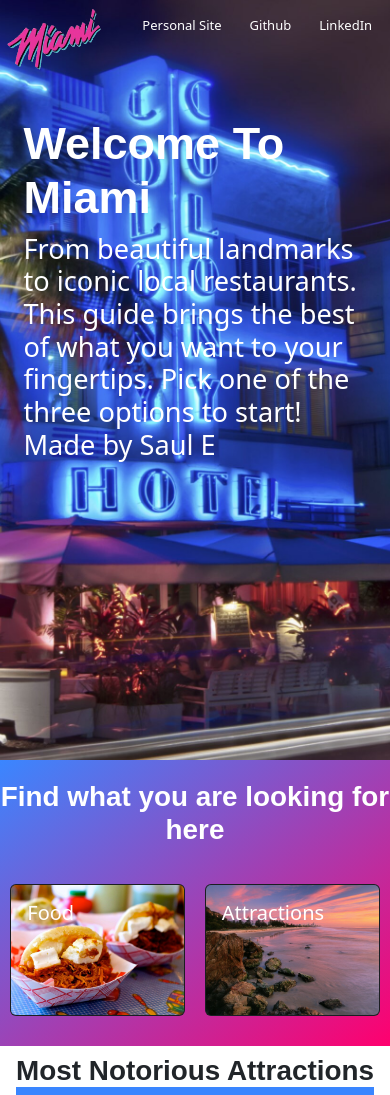
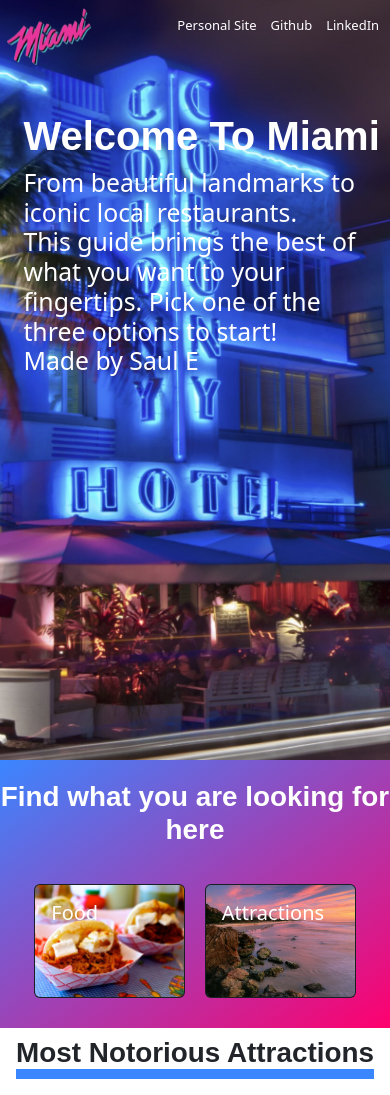
Before and after one commit to SaulEspinoza7/ultimate-miami-guide, a React (Vite) app: page / in a window 390 px wide. Shown: the top 1095 px of the page. Built offline with nearby package versions, Linux system fonts and the light colour scheme.

Commit message:
responsive-first-fix

```diff
--- a/src/styles/Home.css
+++ b/src/styles/Home.css
@@ -172,20 +172,25 @@ h1 {
 
 @media (max-width: 500px) {
   nav img {
-    width: 100px;
-    height: 70px;
+    width: 90px;
+    height: 65px;
   }
 
   .home-intro nav ul li {
-    padding: 12px 14px;
+    padding: 12px 7px;
     font-size: 13px;
   }
   nav ul {
     padding-left: 0;
   }
 
+  .welcome-text h1 {
+    font-size: 40px;
+  }
+
   .welcome-text h2 {
     padding-right: 5px;
+    font-size: 1.55rem;
   }
 
   .little-demo {
@@ -193,7 +198,7 @@ h1 {
   }
 
   .choices .card {
-    width: 175px
+    width: 151px;
   }
 
   .choices .card p {
--- a/src/styles/NavBar.css
+++ b/src/styles/NavBar.css
@@ -57,6 +57,10 @@ button:disabled {
 
 @media (max-width: 500px) {
     .navbar .form-control {
-        width: 150px;
+        width: 145px;
+    }
+
+    .navbar form button {
+        width: 70px;
     }
 }
```
